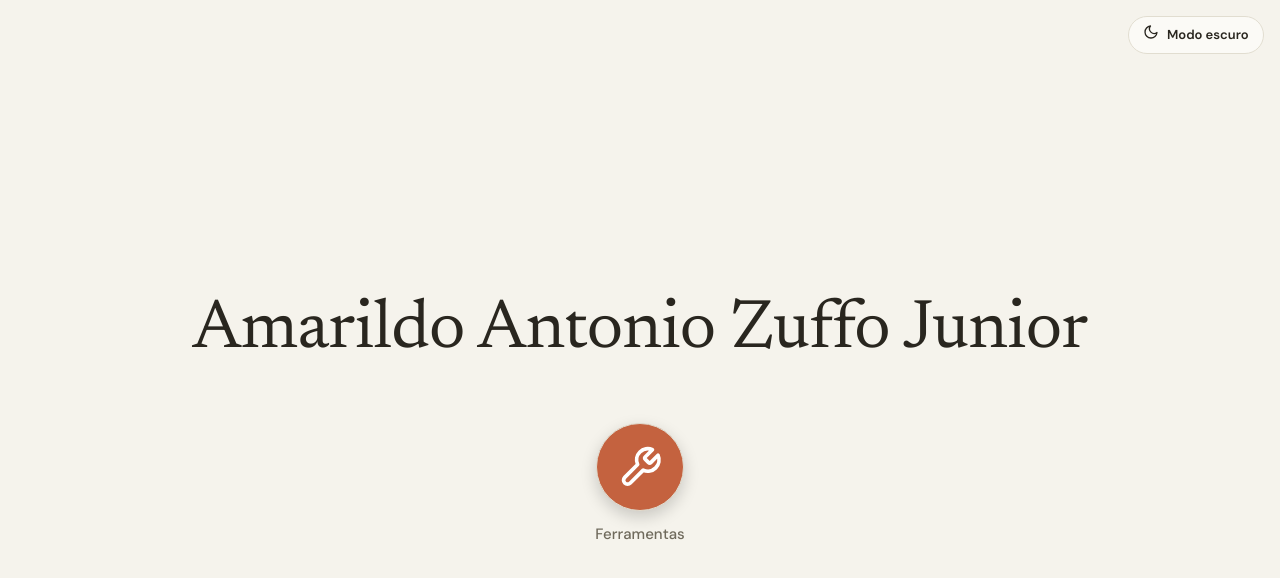
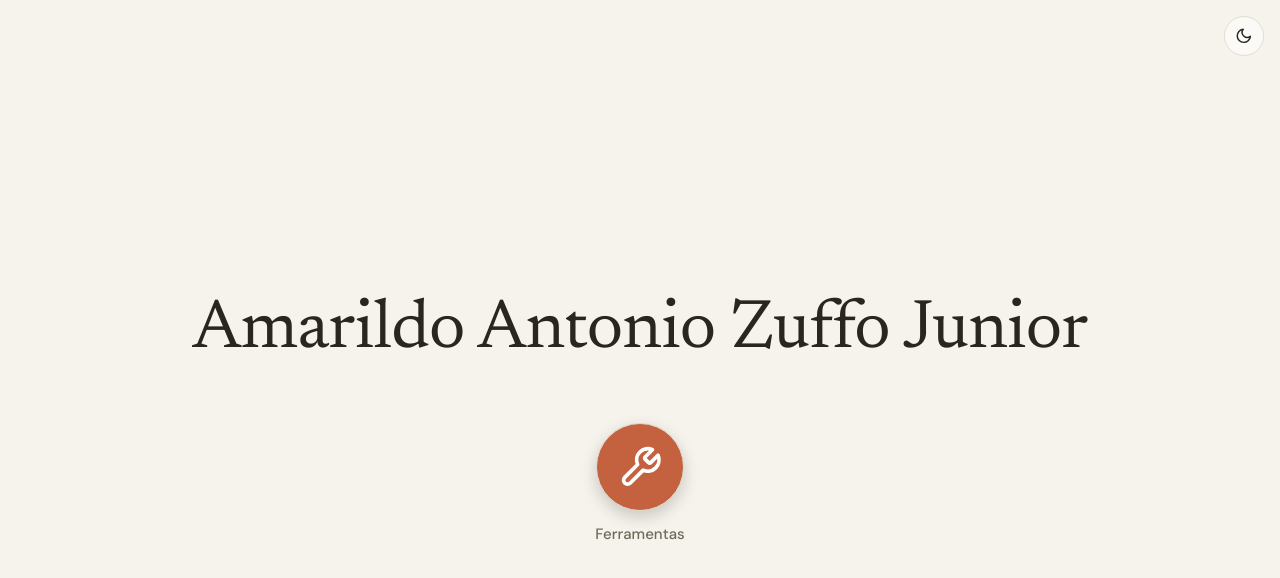
Before and after one commit to amarildoazj/amarildoazj.github.io, a plain HTML site: page index.html in a window 1280 px wide. Drawn offline with Linux system fonts and the light colour scheme.

Commit message:
Modo escuro só com o ícone, centralizado na bolinha
Co-Authored-By: Claude Sonnet 5.5 <noreply@anthropic.com>
Claude-Session: https://claude.ai/code/session_01NWweM1NA4PRaGWBiu2EqBN

```diff
--- a/index.html
+++ b/index.html
@@ -37,18 +37,16 @@
     padding: 4.5rem 1.25rem calc(2rem + env(safe-area-inset-bottom));
   }
   .tema {
-    position: fixed; top: 1rem; right: 1rem; display: inline-flex; align-items: center; gap: 0.5rem;
-    font: inherit; font-size: 0.8125rem; font-weight: 600; color: var(--fg); background: var(--surface);
-    border: 1px solid var(--line); border-radius: 999px; padding: 0.45rem 0.9rem; cursor: pointer;
+    position: fixed; top: 1rem; right: 1rem; width: 2.5rem; height: 2.5rem; padding: 0;
+    display: grid; place-items: center; color: var(--fg); background: var(--surface);
+    border: 1px solid var(--line); border-radius: 50%; cursor: pointer;
   }
   .tema:hover { border-color: var(--accent); }
   .tema:focus-visible, .link:focus-visible .bola { outline: 2px solid var(--accent); outline-offset: 3px; }
-  .tema svg { width: 1rem; height: 1rem; }
-  .tema [hidden] { display: none; }
-  @media (max-width: 40rem) {
-    .tema { width: 2.5rem; height: 2.5rem; padding: 0; justify-content: center; }
-    .tema .rot { position: absolute; width: 1px; height: 1px; overflow: hidden; clip: rect(0 0 0 0); }
-  }
+  .tema > span:not(.rot) { display: grid; place-items: center; grid-area: 1 / 1; }
+  .tema svg { width: 1.1rem; height: 1.1rem; display: block; }
+  .tema > span[hidden] { display: none; }
+  .tema .rot { position: absolute; width: 1px; height: 1px; overflow: hidden; clip: rect(0 0 0 0); }
   main { width: 100%; max-width: 56rem; text-align: center; }
   h1 {
     font-family: var(--font-display); font-weight: 400; letter-spacing: -0.01em; line-height: 1.05;
```
